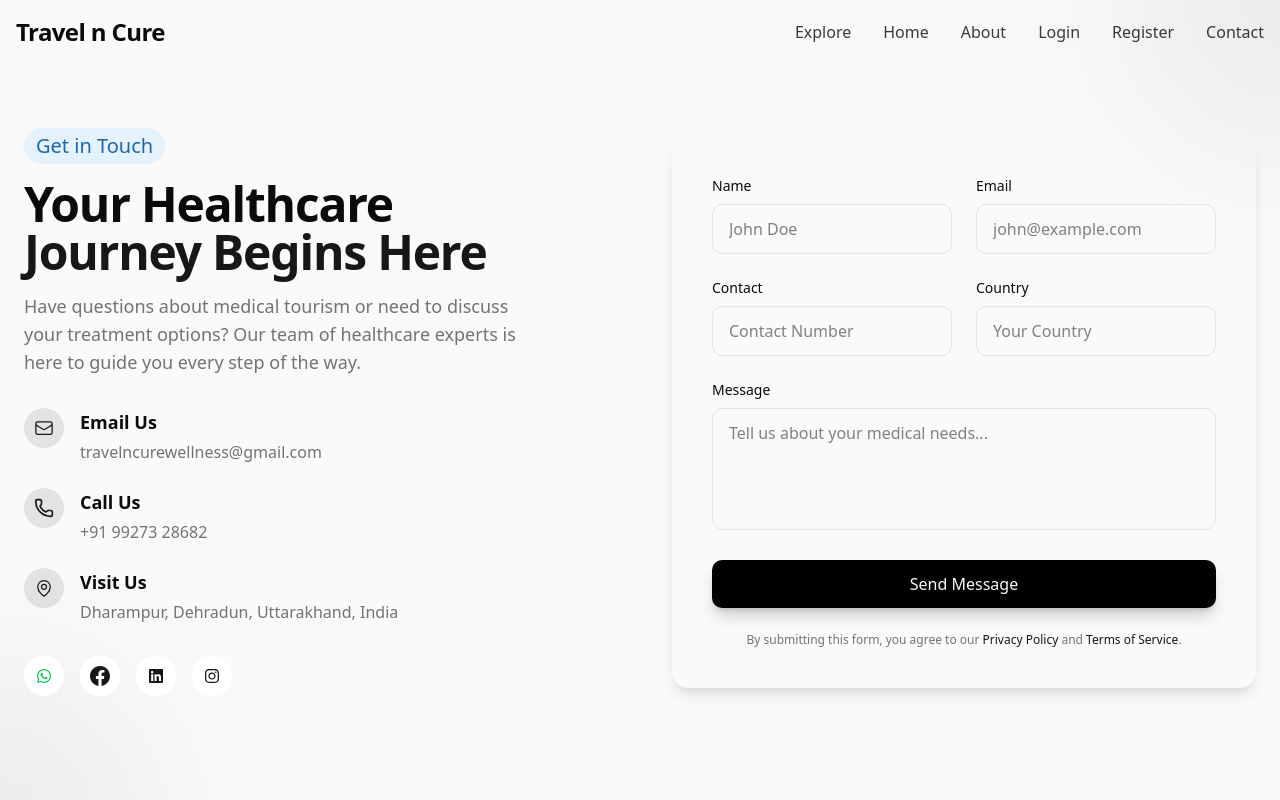
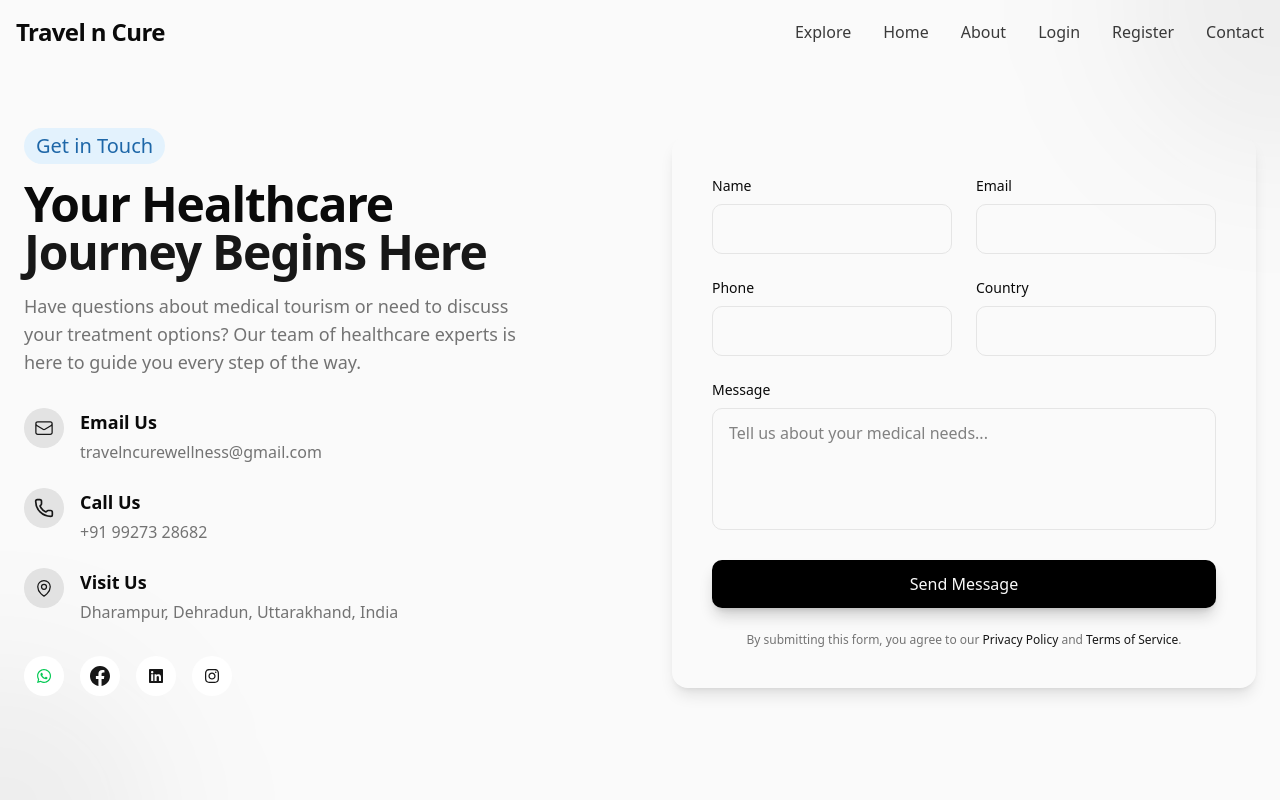
Before and after one commit to Shreyansh99/travelncure-next, a Next.js app: page /contact in a window 1280 px wide. Shown: the top 800 px of the page. Built offline with nearby package versions, Linux system fonts and the light colour scheme.

Commit message:
Update page.js

```diff
--- a/app/contact/page.js
+++ b/app/contact/page.js
@@ -1,4 +1,4 @@
-"use client"; // Mark the component as a client component
+"use client";
 
 import React, { useState } from "react";
 import { Button } from "@/components/ui/button";
@@ -8,16 +8,10 @@
 
 const Contact = () => {
   const [toastMessage, setToastMessage] = useState(null);
-
-  const showToast = (title, description, duration) => {
-    setToastMessage({ title, description });
-    setTimeout(() => setToastMessage(null), duration);
-  };
-
   const [formData, setFormData] = useState({
     name: "",
     email: "",
-    contact: "",
+    phone: "",
     country: "",
     message: "",
   });
@@ -25,8 +19,13 @@
   const [loading, setLoading] = useState(false);
   const [error, setError] = useState("");
 
+  const showToast = (title, description, duration) => {
+    setToastMessage({ title, description });
+    setTimeout(() => setToastMessage(null), duration);
+  };
+
   const handleChange = (e) => {
-    setFormData({...formData, [e.target.name]: e.target.value});
+    setFormData({ ...formData, [e.target.name]: e.target.value });
   };
 
   const handleSubmit = async (e) => {
@@ -48,11 +47,10 @@
 
       const data = await response.json();
 
-      if(!response.ok) {
-        throw new Error(data.message || "Failed to Contact, Try Again!");
+      if (!response.ok) {
+        throw new Error(data.message || "Failed to contact, try again!");
       }
 
-      //After successful registration, show following message
       showToast(
         "Message received",
         "We'll get back to you as soon as possible.",
@@ -213,91 +211,67 @@
             transition={{ duration: 0.7 }}
             className="blue-glass rounded-2xl p-8 md:p-10 shadow-lg"
           >
-            {error && <p className="text-red-500"> {error} </p>}
+            {error && <p className="text-red-500">{error}</p>}
             <form onSubmit={handleSubmit} className="space-y-6">
               <div className="grid grid-cols-1 md:grid-cols-2 gap-6">
                 <div>
-                  <label
-                    htmlFor="name"
-                    className="block text-sm font-medium mb-2"
-                  >
-                    Name
-                  </label>
+                  <label htmlFor="name" className="block text-sm font-medium mb-2">Name</label>
                   <input
                     type="text"
                     id="name"
-                    className="w-full px-4 py-3 rounded-lg border border-border focus:outline-none focus:ring-2 focus:ring-primary/20 focus:border-primary transition-all"
-                    placeholder="John Doe"
+                    name="name"
                     onChange={handleChange}
                     required
+                    className="w-full px-4 py-3 rounded-lg border border-border focus:outline-none focus:ring-2 focus:ring-primary/20 focus:border-primary transition-all"
                   />
                 </div>
                 <div>
-                  <label
-                    htmlFor="email"
-                    className="block text-sm font-medium mb-2"
-                  >
-                    Email
-                  </label>
+                  <label htmlFor="email" className="block text-sm font-medium mb-2">Email</label>
                   <input
                     type="email"
                     id="email"
-                    className="w-full px-4 py-3 rounded-lg border border-border focus:outline-none focus:ring-2 focus:ring-primary/20 focus:border-primary transition-all"
-                    placeholder="john@example.com"
+                    name="email"
                     onChange={handleChange}
                     required
+                    className="w-full px-4 py-3 rounded-lg border border-border focus:outline-none focus:ring-2 focus:ring-primary/20 focus:border-primary transition-all"
                   />
                 </div>
               </div>
 
               <div className="grid grid-cols-1 md:grid-cols-2 gap-6">
                 <div>
-                  <label
-                    htmlFor="contact"
-                    className="block text-sm font-medium mb-2"
-                  >
-                    Contact
-                  </label>
+                  <label htmlFor="phone" className="block text-sm font-medium mb-2">Phone</label>
                   <input
                     type="tel"
-                    id="contact"
-                    className="w-full px-4 py-3 rounded-lg border border-border focus:outline-none focus:ring-2 focus:ring-primary/20 focus:border-primary transition-all"
-                    placeholder="Contact Number"
+                    id="phone"
+                    name="phone"
                     onChange={handleChange}
                     required
+                    className="w-full px-4 py-3 rounded-lg border border-border focus:outline-none focus:ring-2 focus:ring-primary/20 focus:border-primary transition-all"
                   />
                 </div>
                 <div>
-                  <label
-                    htmlFor="country"
-                    className="block text-sm font-medium mb-2"
-                  >
-                    Country
-                  </label>
+                  <label htmlFor="country" className="block text-sm font-medium mb-2">Country</label>
                   <input
                     type="text"
                     id="country"
-                    className="w-full px-4 py-3 rounded-lg border border-border focus:outline-none focus:ring-2 focus:ring-primary/20 focus:border-primary transition-all"
-                    placeholder="Your Country"
+                    name="country"
                     onChange={handleChange}
                     required
+                    className="w-full px-4 py-3 rounded-lg border border-border focus:outline-none focus:ring-2 focus:ring-primary/20 focus:border-primary transition-all"
                   />
                 </div>
               </div>
 
               <div>
-                <label
-                  htmlFor="message"
-                  className="block text-sm font-medium mb-2"
-                >
-                  Message
-                </label>
+                <label htmlFor="message" className="block text-sm font-medium mb-2">Message</label>
                 <textarea
                   id="message"
+                  name="message"
                   rows={4}
+                  onChange={handleChange}
                   className="w-full px-4 py-3 rounded-lg border border-border focus:outline-none focus:ring-2 focus:ring-primary/20 focus:border-primary transition-all resize-none"
                   placeholder="Tell us about your medical needs..."
-                  onChange={handleChange}
                   required
                 ></textarea>
               </div>
@@ -306,8 +280,7 @@
                 type="submit"
                 className="w-full rounded-lg py-6 bg-black text-base shadow-lg shadow-primary/20"
               >
-                {loading ? "Sending Your Message": "Send Message"}
-                {/* Send Message */}
+                {loading ? "Sending Your Message" : "Send Message"}
               </Button>
 
               <p className="text-xs text-muted-foreground text-center">
@@ -325,6 +298,7 @@
           </motion.div>
         </div>
       </div>
+
       {toastMessage && (
         <div className="fixed bottom-8 left-8 p-4 bg-white rounded shadow-md">
           <p className="font-semibold">{toastMessage.title}</p>
```
